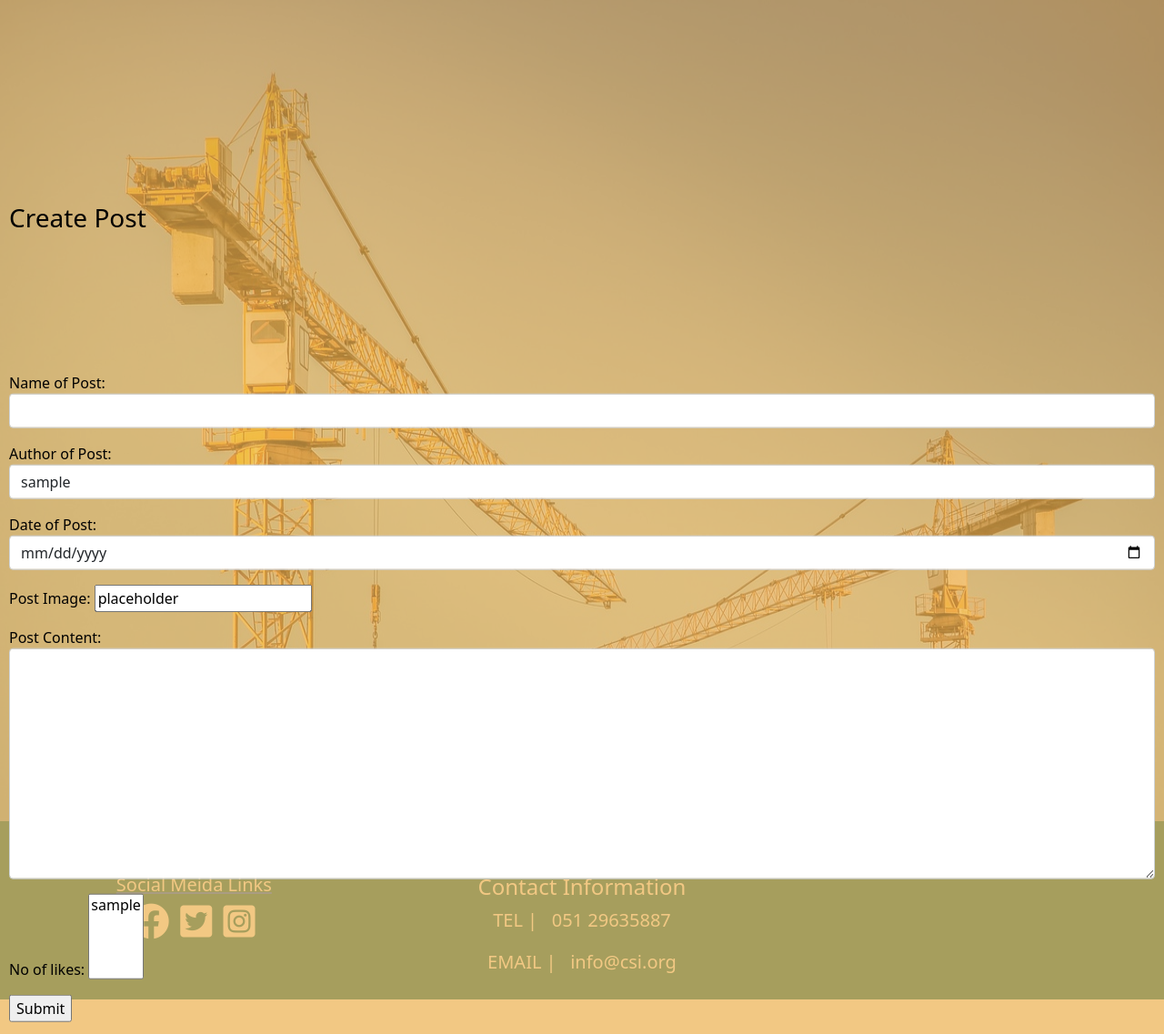
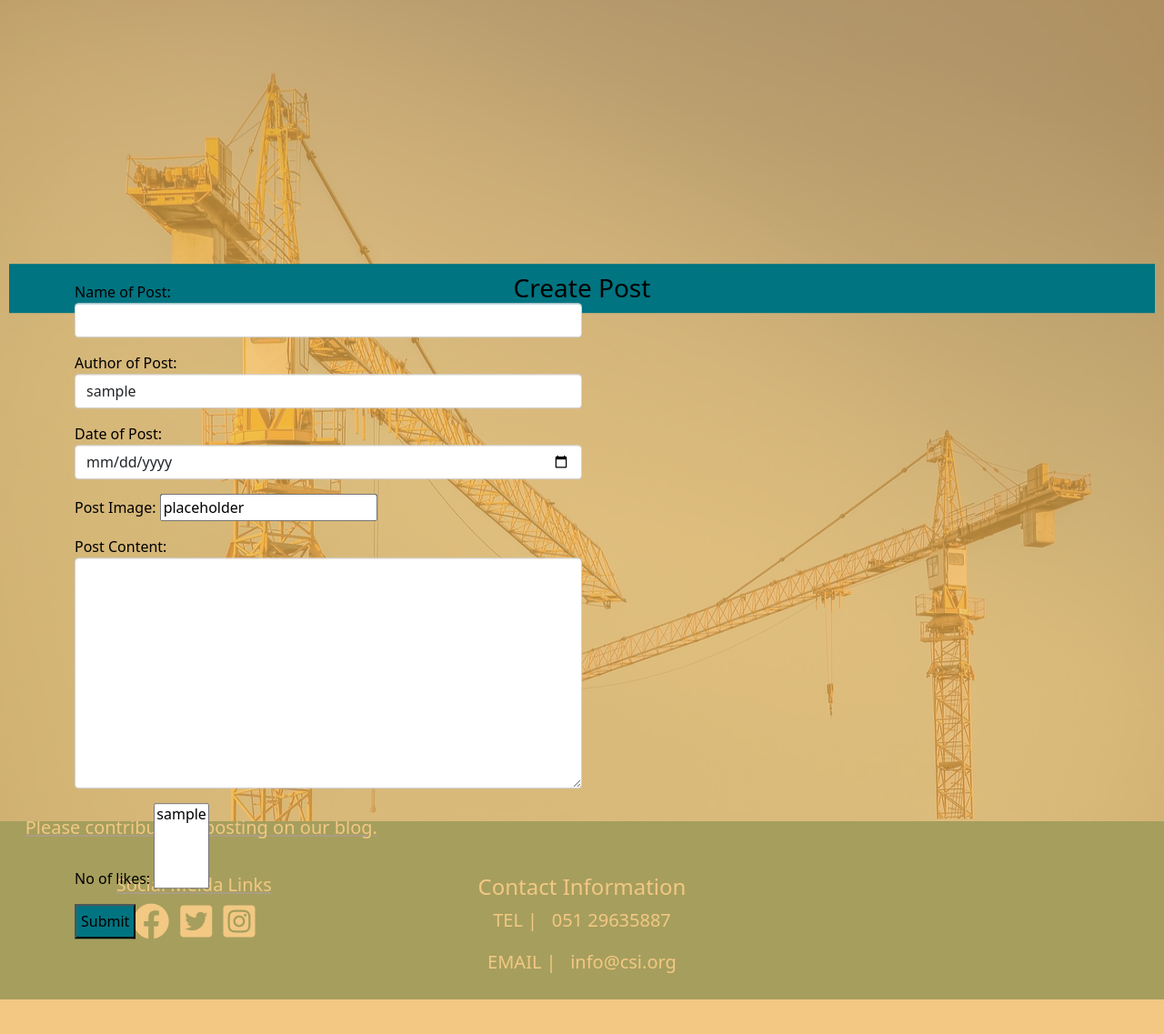
Before and after one commit to NBJIN/CONSTRUCTIONBLOG, a Django app: page /create/1 in a window 1280 px wide. Shown: the part 223-1360 px from the top of the page at 91% size. Run offline with Django 3.2, Linux system fonts and the light colour scheme; the visitor is signed in with stand-in values (Sample User, id 1); data comes from the database, SQL or seed files in the repository; some libraries are stand-ins or nearby versions.

Commit message:
Style create post page
style create post page. fix form display and add styling to style.css.
Start styling postupdate page.

```diff
--- a/static/css/style.css
+++ b/static/css/style.css
@@ -189,3 +189,19 @@ h1 .signin-heading {
 .postcreate-link:hover {
     color: white;
 }
+
+
+/* Create Post Page */
+.create-title {
+    margin: 0;
+}
+
+.center-form {
+    padding-top: 5px;
+}
+
+
+.create-submit {
+    background-color:  rgb(1, 116, 129);
+    padding: 5px;
+}
--- a/templates/postcreate.html
+++ b/templates/postcreate.html
@@ -2,7 +2,7 @@
 
 {% block content %}
 
-{% block title %}<h3>Create Post</h3>{% endblock %}
+{% block title %}<h3 class="text-center create-title">Create Post</h3>{% endblock %}
 
 <!-- <h1>Add Post</h1>
 {% for postadd in object_list %}
@@ -13,13 +13,19 @@
 <!--
 <div> -->
 
+  <div class="container">
+    <div class="center-form col-md-6" style="margin-top: -40px">
+
   {% if user.is_authenticated %}
     {% if user.id == post.contributor.id %}
     Please Login to update post.
 
   {% else %}
   <a href="{% url 'postread' %}">
-    {{ post.name | safe }}</a>
+    <!-- <strong>
+    {{ post.name | safe }}
+  </strong>
+</a>
     <br>
     {{ post.slug | safe }}
     <br>
@@ -31,6 +37,7 @@
     <br>
     {{ post.content | safe }}
     <br>
+    </strong> -->
    </a>
 
   <form method="POST" enctype="multipart/form-data" >
@@ -40,10 +47,12 @@
     {% csrf_token %}
     {{ form.as_p }}
 
-          <input type="submit" value="Submit"/>
+          <input type="submit" value="Submit" class="create-submit"/>
       <a href="{% url 'postread' %}">
 
   </form>
+   </div>
+  </div>
 
   <br>
         {% endif %}
```
